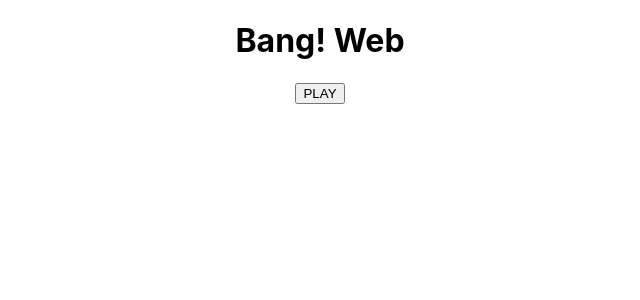
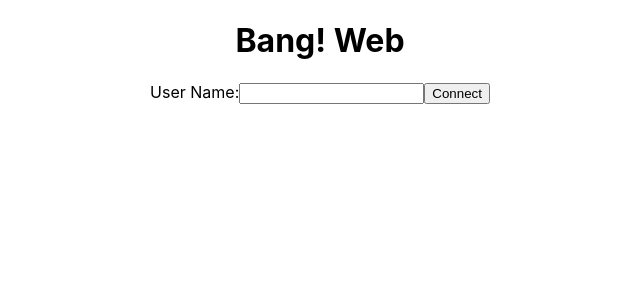
Before and after one commit to drake-7/bangweb, a React (Create React App) app: page / in a window 1280 px wide. Shown: the top 300 px of the page, without its empty margins (320-960 px from the left). Built offline with nearby package versions, Linux system fonts and the light colour scheme.

Commit message:
Add username field

```diff
--- a/src/Messages/GameManager.ts
+++ b/src/Messages/GameManager.ts
@@ -33,7 +33,7 @@ export class GameManager {
             self.receiveMessage(messageType, data[messageType]);
         };
         this.socket.onopen = function () {
-            console.log('WebSocket connection established. sending connect message');
+            console.log('WebSocket connection established');
             self.receiveMessage('connect', {});
         };
         this.socket.onclose = function () {
@@ -41,6 +41,10 @@ export class GameManager {
             self.receiveMessage('disconnect', {});
             self.socket = null;
         };
+    }
+
+    disconnect() {
+        this.socket?.close();
     }
 
     receiveMessage(messageType: string, message: any) {
--- a/src/Messages/ServerMessage.ts
+++ b/src/Messages/ServerMessage.ts
@@ -1,7 +1,7 @@
 import { GameOptions } from "./GameUpdate"
 
 export type ClientAccepted = {
-  id: number
+  user_id: number
 };
 
 export type LobbyError = {
--- a/src/Scenes/Connect/Connect.tsx
+++ b/src/Scenes/Connect/Connect.tsx
@@ -1,13 +1,18 @@
-import React, { useEffect } from 'react'
+import React, { MutableRefObject, SyntheticEvent, useEffect, useRef } from 'react'
 import { SceneProps, SceneType } from '../SceneProps';
+import { ClientAccepted } from '../../Messages/ServerMessage';
 
 export default function ConnectScene({ gameManager }: SceneProps) {
+  const username = useRef() as MutableRefObject<HTMLInputElement>;
+
   useEffect(() => {
     let handlers = [
       gameManager.onMessage('connect', () => {
-        gameManager.sendMessage('connect', { user_name: 'Tizio', profile_image: '', commit_hash: process.env.REACT_APP_BANG_SERVER_COMMIT_HASH || '' });
+        // TODO add profile_image
+        gameManager.sendMessage('connect', { user_name: username.current.value, commit_hash: process.env.REACT_APP_BANG_SERVER_COMMIT_HASH || '' });
       }),
-      gameManager.onMessage('client_accepted', () => {
+      gameManager.onMessage('client_accepted', ({ user_id }: ClientAccepted) => {
+        console.log("Client Accepted: user_id = " + user_id);
         gameManager.changeScene(SceneType.WaitingArea);
       })
     ];
@@ -15,13 +20,17 @@ export default function ConnectScene({ gameManager }: SceneProps) {
     return () => gameManager.removeHandlers(handlers);
   });
 
-  const onClickConnect = () => {
-    if (!gameManager.isConnected()) {
+  const handleConnect = function(event: SyntheticEvent) {
+    event.preventDefault();
+    if (!gameManager.isConnected() && username.current.value) {
       gameManager.connect(process.env.REACT_APP_BANG_SERVER_URL || '');
     }
   };
 
   return (
-    <button onClick={onClickConnect}>PLAY</button>
+    <form onSubmit={handleConnect}>
+    <label htmlFor='username'>User Name:</label><input type='text' id='username' ref={username}></input>
+    <button type='submit'>Connect</button>
+    </form>
   )
 }
```
